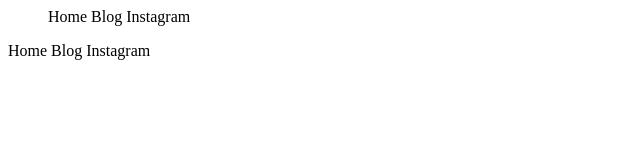
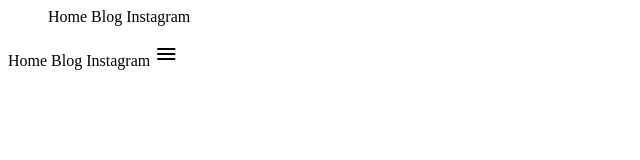
Before and after one commit to Joshita-2009/Blog, a plain HTML site: page index.html in a window 1280 px wide. Shown: the whole page, without its empty margins (0-640 px from the left). Drawn offline with nearby package versions, Linux system fonts and the light colour scheme; a web font is replaced by a local one.

Commit message:
Update index.html

```diff
--- a/index.html
+++ b/index.html
@@ -3,6 +3,7 @@
     <title>Joshu's Blog</title>
     <link rel="stylesheet" href="style.css">
     <link href="https://fonts.googleapis.com/css2?family=Aref+Ruqaa+Ink&display=swap" rel="stylesheet">
+    <link rel="stylesheet" href="https://fonts.googleapis.com/css2?family=Material+Symbols+Outlined:opsz,wght,FILL,GRAD@20..48,100..700,0..1,-50..200" />
   </head>
   <body>
     <ol>
@@ -10,7 +11,11 @@
       <a>Blog</a>
       <a>Instagram </a>
     </ol>
-    <div id="menu">Home Blog Instagram</div>
+    <div id="menu">Home Blog Instagram
+    <span class="material-symbols-outlined">
+menu
+</span>
+    </div>
     <div>
       <!---->
     </div>
```
